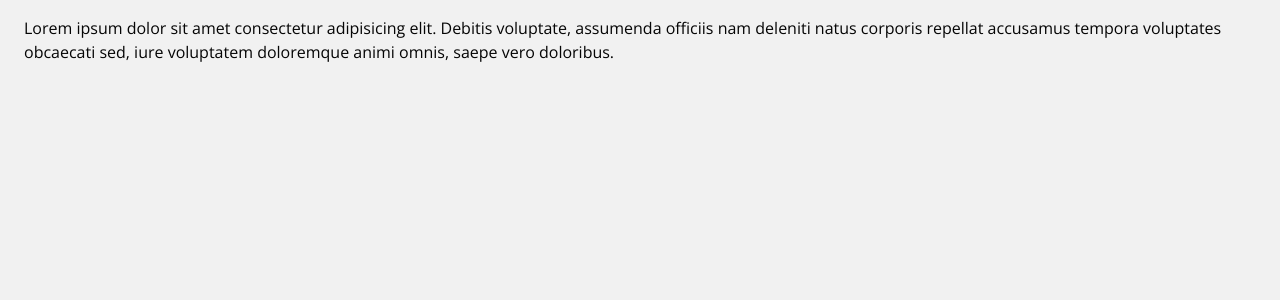
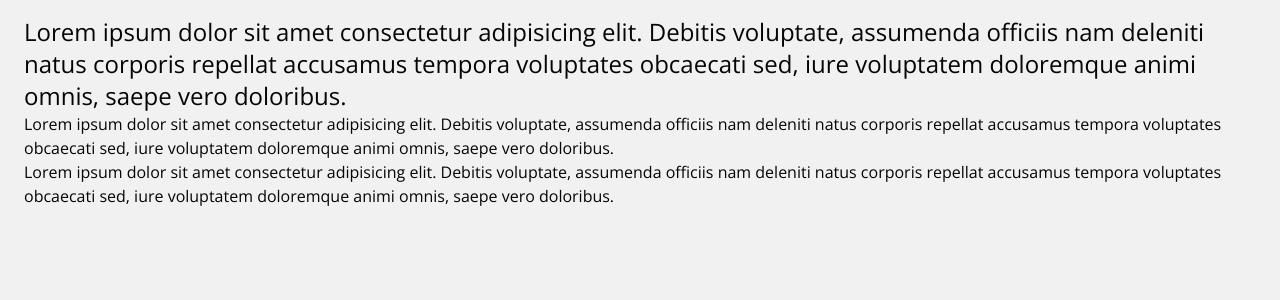
Before and after one commit to DarkoM996/nextjs-pagerouter-portfolio, a Next.js app: page /components/AboutText in a window 1280 px wide. Shown: the top 300 px of the page. Built offline with nearby package versions, Linux system fonts and the light colour scheme.

Commit message:
Getting closer to the design

```diff
--- a/pages/components/AboutHero.jsx
+++ b/pages/components/AboutHero.jsx
@@ -2,9 +2,9 @@ import React from "react";
 
 const AboutHero = () => {
   return (
-    <div className="max-w-screen-xl mx-auto w-full min-h-screen relative px-6 py-4">
+    <div className="max-w-screen-xl mx-auto w-full h-full relative px-6 py-4 lg:py-24">
       <div className="flex flex-col justify-center items-start w-full h-full">
-        <h1 className="text-5xl md:text-6xl lg:text-7xl font-bold mt-32">
+        <h1 className="text-5xl md:text-6xl lg:text-7xl font-bold">
           Web Development. Web Design. Product Design & More
         </h1>
       </div>
--- a/pages/components/AboutText.jsx
+++ b/pages/components/AboutText.jsx
@@ -3,6 +3,24 @@ import React from "react";
 const AboutText = () => {
   return (
     <div className="max-w-screen-xl mx-auto w-full min-h-screen relative px-6 py-4">
+      {/* First Paragraph */}
+      <div>
+        <p className="text-2xl">
+          Lorem ipsum dolor sit amet consectetur adipisicing elit. Debitis
+          voluptate, assumenda officiis nam deleniti natus corporis repellat
+          accusamus tempora voluptates obcaecati sed, iure voluptatem doloremque
+          animi omnis, saepe vero doloribus.
+        </p>
+      </div>
+      {/* First Paragraph */}
+      <div>
+        <p>
+          Lorem ipsum dolor sit amet consectetur adipisicing elit. Debitis
+          voluptate, assumenda officiis nam deleniti natus corporis repellat
+          accusamus tempora voluptates obcaecati sed, iure voluptatem doloremque
+          animi omnis, saepe vero doloribus.
+        </p>
+      </div>
       {/* First Paragraph */}
       <div>
         <p>
```
